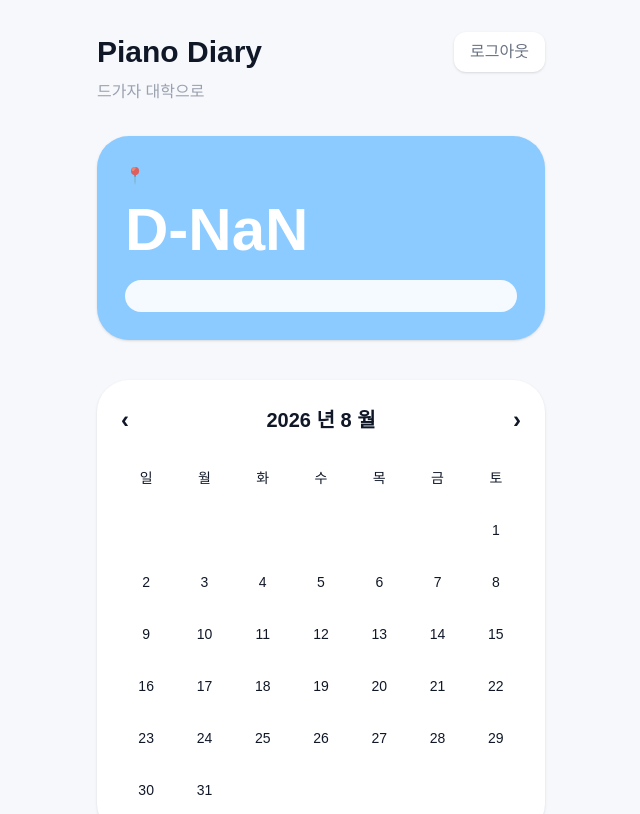
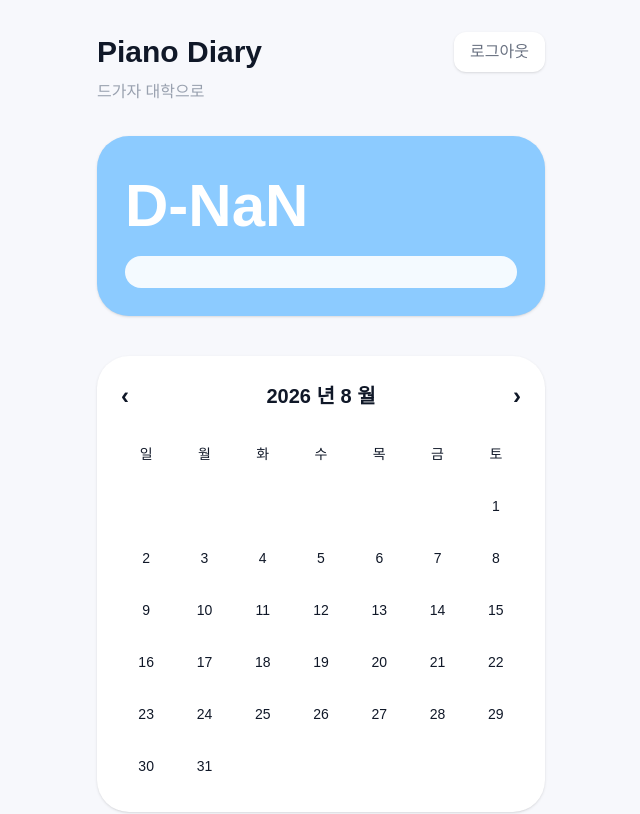
Before and after one commit to xxuwin/piano, a Next.js app in the folder piano-diary/: page / in a window 1280 px wide. Shown: the top 814 px of the page, without its empty margins (319-959 px from the left). Built offline with nearby package versions, Linux system fonts and the light colour scheme; no server answers; the database is empty; sample sign-in values are in the browser's storage.

Commit message:
텍스트 수정

```diff
--- a/piano-diary/app/page.tsx
+++ b/piano-diary/app/page.tsx
@@ -463,7 +463,7 @@ font-bold
 
 >
 
-📍︎ {examTitle}
+{examTitle}
 
 </p>
 
```
